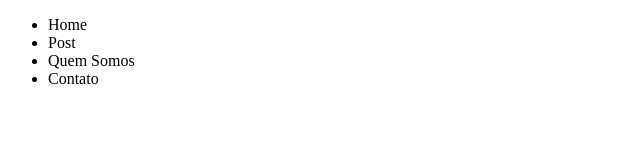
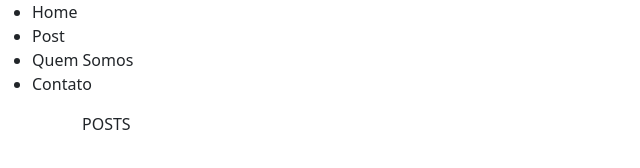
Before and after one commit to daciolima/git-branchs, a plain HTML site: page index.html in a window 1280 px wide. Shown: the whole page, without its empty margins (0-640 px from the left). Drawn offline with nearby package versions, Linux system fonts and the light colour scheme.

Commit message:
config bootstrap 5

```diff
--- a/index.html
+++ b/index.html
@@ -10,7 +10,7 @@
         <title>Teste</title>
         <meta name="description" content="">
         <meta name="viewport" content="width=device-width, initial-scale=1">
-        <link rel="stylesheet" href="">
+        <link href="https://cdn.jsdelivr.net/npm/bootstrap@5.0.2/dist/css/bootstrap.min.css" rel="stylesheet" integrity="sha384-EVSTQN3/azprG1Anm3QDgpJLIm9Nao0Yz1ztcQTwFspd3yD65VohhpuuCOmLASjC" crossorigin="anonymous">
     </head>
     <body>
 
@@ -23,6 +23,12 @@
             </ul>
         </navbar>
 
-        <script src="" async defer></script>
+        <section id="post">
+            <div class="container">
+                POSTS
+            </div>
+        </section>
+
+        <script src="https://cdn.jsdelivr.net/npm/bootstrap@5.0.2/dist/js/bootstrap.bundle.min.js" integrity="sha384-MrcW6ZMFYlzcLA8Nl+NtUVF0sA7MsXsP1UyJoMp4YLEuNSfAP+JcXn/tWtIaxVXM" crossorigin="anonymous"></script>
     </body>
 </html>
```
